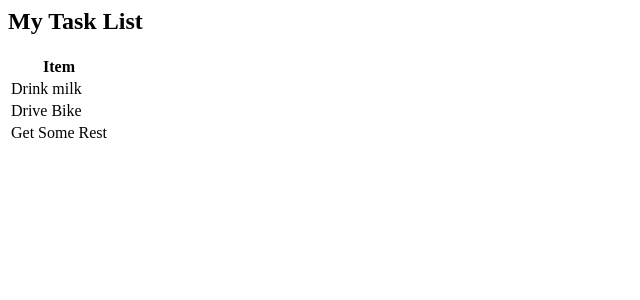
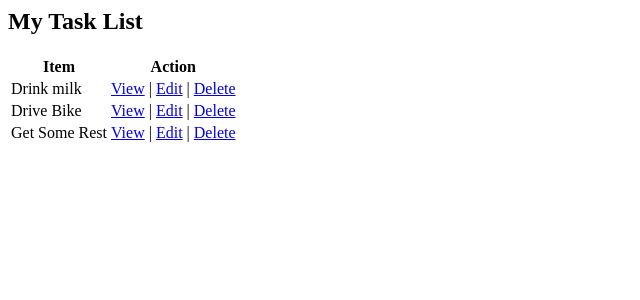
Before and after one commit to lemon-sazu/Django-Todo-With-Auth, a Django app: page / in a window 1280 px wide. Shown: the top 300 px of the page, without its empty margins (0-640 px from the left). Run offline with Django 3.2, Linux system fonts and the light colour scheme; data comes from the database, SQL or seed files in the repository; both versions use the stored data as it was after the commit.

Commit message:
Task Create, read, update, Delete complete

```diff
--- /dev/null
+++ b/Todo/templates/Todo/task_confirm_delete.html
@@ -0,0 +1,6 @@
+<form action="" method="post">
+    {% csrf_token %}
+    <h2>Task: {{task}}</h2>
+    <p>Are you sure to Delete?</p>
+    <button type="submit">Delete</button>
+</form>
--- /dev/null
+++ b/Todo/templates/Todo/task_detail.html
@@ -0,0 +1 @@
+<h2>Task : {{task.title}}</h2>
--- a/Todo/templates/Todo/task_list.html
+++ b/Todo/templates/Todo/task_list.html
@@ -2,10 +2,17 @@
 <table>
     <tr>
         <th>Item</th>
+        <th>Action</th>
     </tr>
     {% for task in tasks %}
     <tr>
         <td>{{task.title}}</td>
+        <td><a href="{% url 'task-details' task.id %}">View</a>
+            |
+            <a href="{% url 'task-update' task.id %}">Edit</a>
+            |
+            <a href="{% url 'task-delete' task.id %}">Delete</a>
+        </td>
     </tr>
     {% empty %}
     <h3>No Items in List</h3>
--- a/Todo/urls.py
+++ b/Todo/urls.py
@@ -1,6 +1,10 @@
 from django.urls import path
-from .views import TaskList
+from .views import TaskDelete, TaskDetail, TaskList, TaskCreate, TaskUpdate
 
 urlpatterns = [
-    path('', TaskList.as_view(), name='tasks')
+    path('', TaskList.as_view(), name='tasks'),
+    path('details/<int:pk>/', TaskDetail.as_view(), name='task-details'),
+    path('task-update/<int:pk>/', TaskUpdate.as_view(), name='task-update'),
+    path('task-delete/<int:pk>/', TaskDelete.as_view(), name='task-delete'),
+    path('task/create', TaskCreate.as_view(), name='task-create'),
 ]
--- a/Todo/views.py
+++ b/Todo/views.py
@@ -2,9 +2,35 @@ from django.db import models
 from django.http.response import HttpResponse
 from django.shortcuts import render
 from django.views.generic.list import ListView
+from django.views.generic.detail import DetailView
+from django.views.generic.edit import CreateView, UpdateView, DeleteView
 from .models import Task
+from django.urls import reverse_lazy
 
 
 class TaskList(ListView):
     model = Task
     context_object_name = 'tasks'
+
+
+class TaskDetail(DetailView):
+    model = Task
+    context_object_name = 'task'
+
+
+class TaskCreate(CreateView):
+    model = Task
+    fields = "__all__"
+    success_url = reverse_lazy('tasks')
+
+
+class TaskUpdate(UpdateView):
+    model = Task
+    fields = "__all__"
+    success_url = reverse_lazy('tasks')
+
+
+class TaskDelete(DeleteView):
+    model = Task
+    context_object_name = 'task'
+    success_url = reverse_lazy('tasks')
```
Also changed, not shown: Todo/templates/Todo/task_form.html (added, +15 -0 lines), db.sqlite3.
